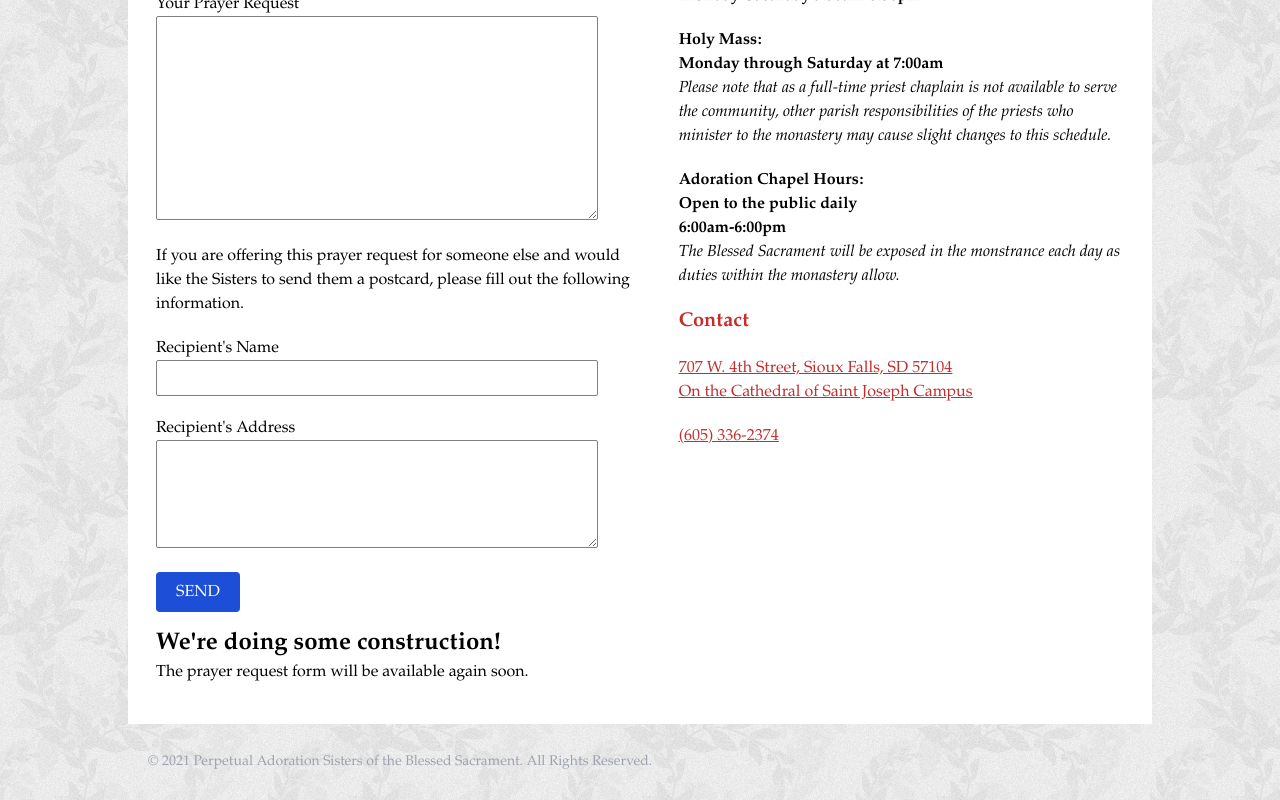
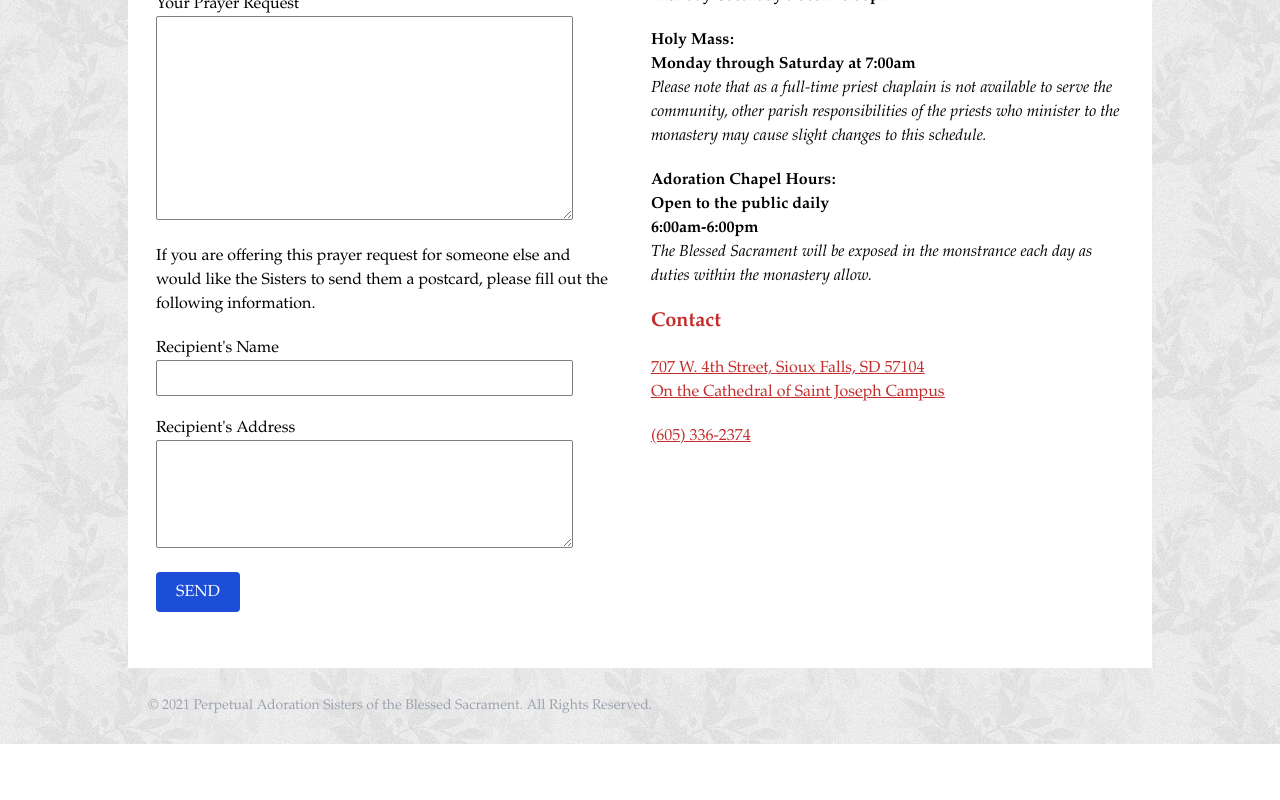
Before and after one commit to PerpetualAdorationSisters/site, a Nuxt app in the folder src/site/: page /prayer-request in a window 1280 px wide. Shown: the part 588-1388 px from the top of the page. After the commit the page ends 1332 px from the top, so only its background shows below. Built offline with nearby package versions, Linux system fonts and the light colour scheme.

Commit message:
remove construction message

```diff
--- a/src/site/pages/prayer-request.vue
+++ b/src/site/pages/prayer-request.vue
@@ -3,8 +3,6 @@
     <div class="mb-5 grid grid-flow-col px-2">
       <div class="col-span-full md:col-span-6 mr-0 md:mr-4">
         <PrayerRequest></PrayerRequest>
-        <p class="text-2xl font-semibold">We're doing some construction!</p>
-        <p class="text-m">The prayer request form will be available again soon.</p>
       </div>
       <div class="col-span-full md:col-span-6 ml-0 md:ml-4 mt-5 md:mt-0">
         <h2 class="text-primary text-xl font-semibold mb-4">Mater Ecclesiae Monastery</h2>
```
